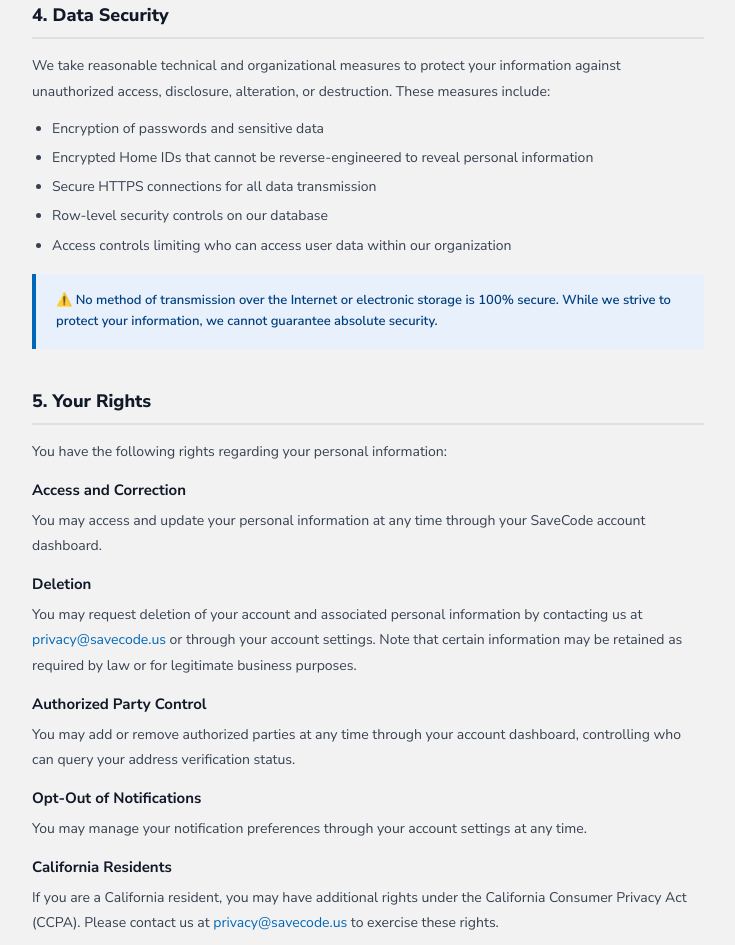
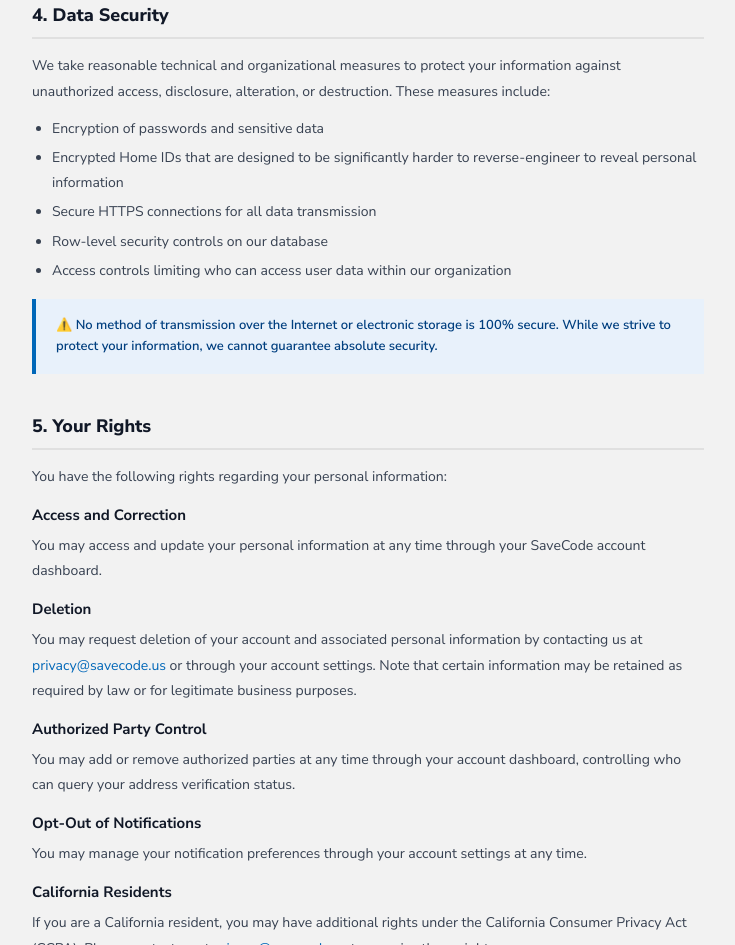
Before and after one commit to eman4eljck-lab/savecode, a plain HTML site: page privacy.html in a window 1280 px wide. Shown: the part 2586-3531 px from the top of the page, without its empty margins (272-1007 px from the left). Drawn offline with Linux system fonts and the light colour scheme.

Commit message:
Soften absolute reverse-engineering claim in privacy policy
Consistent with earlier softening of similar security claims across
the site.

Co-Authored-By: Claude Sonnet 5 <noreply@anthropic.com>

```diff
--- a/privacy.html
+++ b/privacy.html
@@ -238,7 +238,7 @@
     <p>We take reasonable technical and organizational measures to protect your information against unauthorized access, disclosure, alteration, or destruction. These measures include:</p>
     <ul>
       <li>Encryption of passwords and sensitive data</li>
-      <li>Encrypted Home IDs that cannot be reverse-engineered to reveal personal information</li>
+      <li>Encrypted Home IDs that are designed to be significantly harder to reverse-engineer to reveal personal information</li>
       <li>Secure HTTPS connections for all data transmission</li>
       <li>Row-level security controls on our database</li>
       <li>Access controls limiting who can access user data within our organization</li>
```
